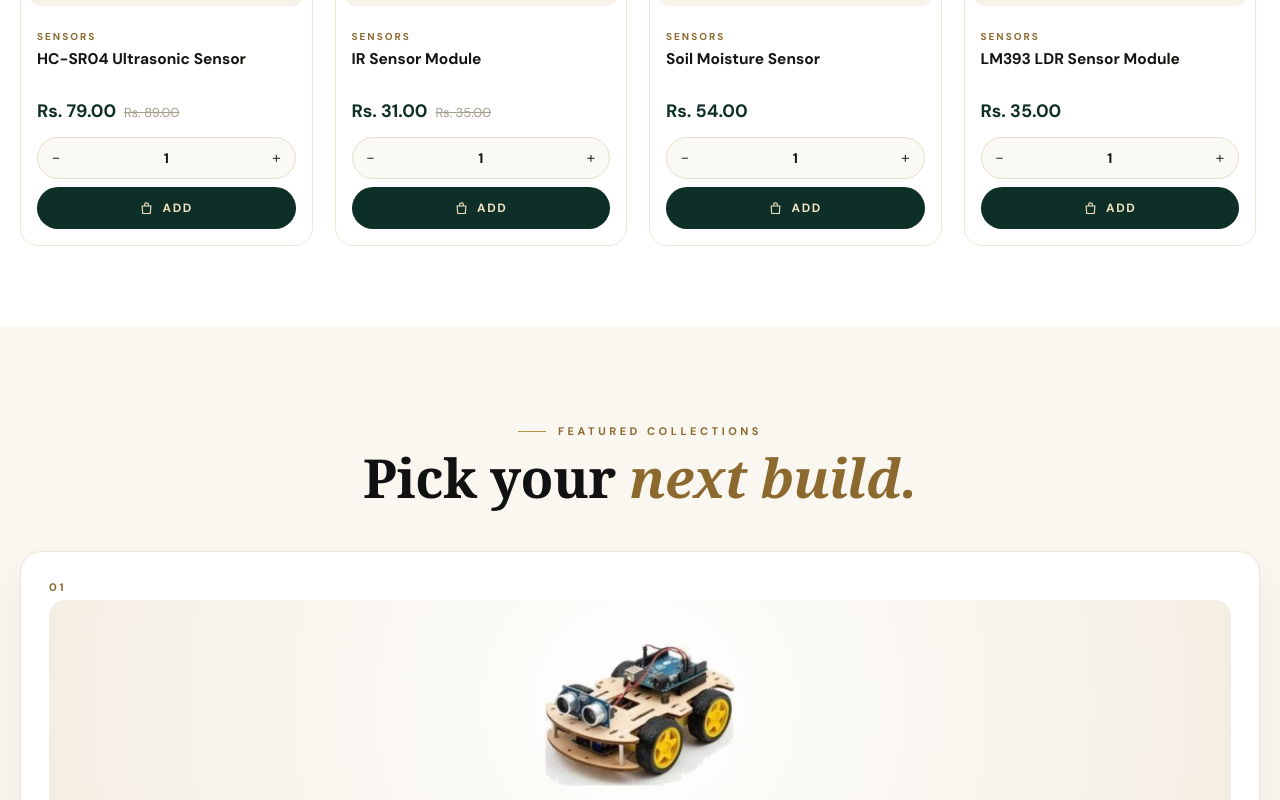
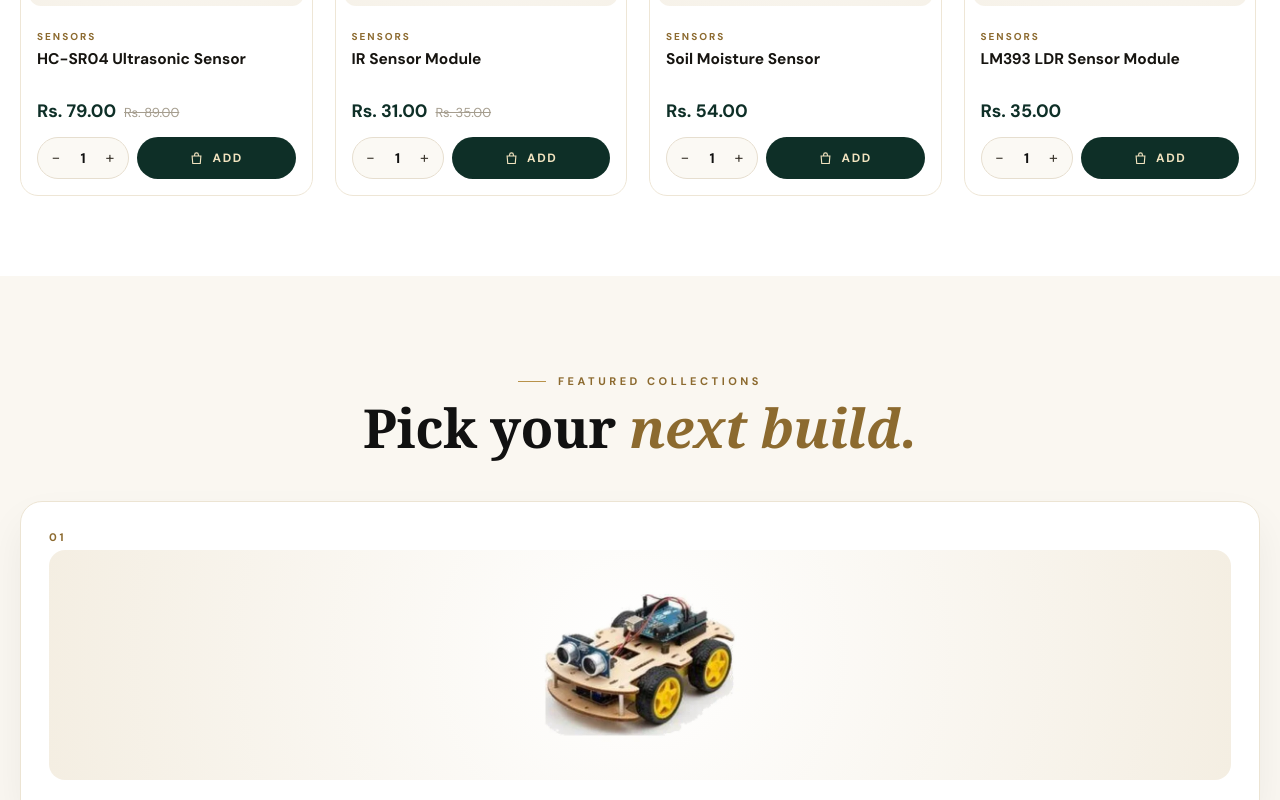
Before and after one commit to intouchglobaltech123-netizen/majestronic_ecommerce, a Next.js app: page / in a window 1280 px wide. Shown: the part 4780-5580 px from the top of the page. Built offline with nearby package versions, Linux system fonts and the light colour scheme.

Commit message:
Quantity left, Add right (final)
Co-Authored-By: Claude Opus 5.5 <noreply@anthropic.com>
Claude-Session: https://claude.ai/code/session_018gjsNHcsFoA61h6WZuQDyh

```diff
--- a/app/globals.css
+++ b/app/globals.css
@@ -1620,7 +1620,8 @@ html body .cat-head .searchslot button,html body .cat-head .searchslot [type=sub
 html body .cgrid4,html body #grid{grid-template-columns:repeat(4,minmax(0,1fr))!important}
 @media(max-width:1024px){html body .cgrid4,html body #grid{grid-template-columns:repeat(3,minmax(0,1fr))!important;gap:14px!important}}
 @media(max-width:600px){html body .cgrid4,html body #grid{grid-template-columns:repeat(2,minmax(0,1fr))!important;gap:10px!important}}
-html body .pc-buy{flex-direction:column!important;gap:8px}
-html body .pc .qty2{width:100%!important;justify-content:space-between}
-html body .pc .qty2 input{flex:1}
-html body .pc .addbtn{width:100%!important;flex:none!important}
+html body .pc-buy{flex-direction:row!important;gap:8px}
+html body .pc .qty2{width:auto!important;flex:none;justify-content:center;height:42px}
+html body .pc .qty2 input{flex:none;width:26px}
+html body .pc .addbtn{flex:1!important;width:auto!important;min-width:0}
+@container (max-width:200px){html body .pc .qty2{height:36px;padding:0 2px}html body .pc .qty2 button{width:22px}html body .pc .qty2 input{width:18px;font-size:13px}html body .pc .addbtn{height:36px;font-size:10.5px!important;letter-spacing:.08em!important;padding:0 6px!important}html body .pc .addbtn svg{display:none}}
```
